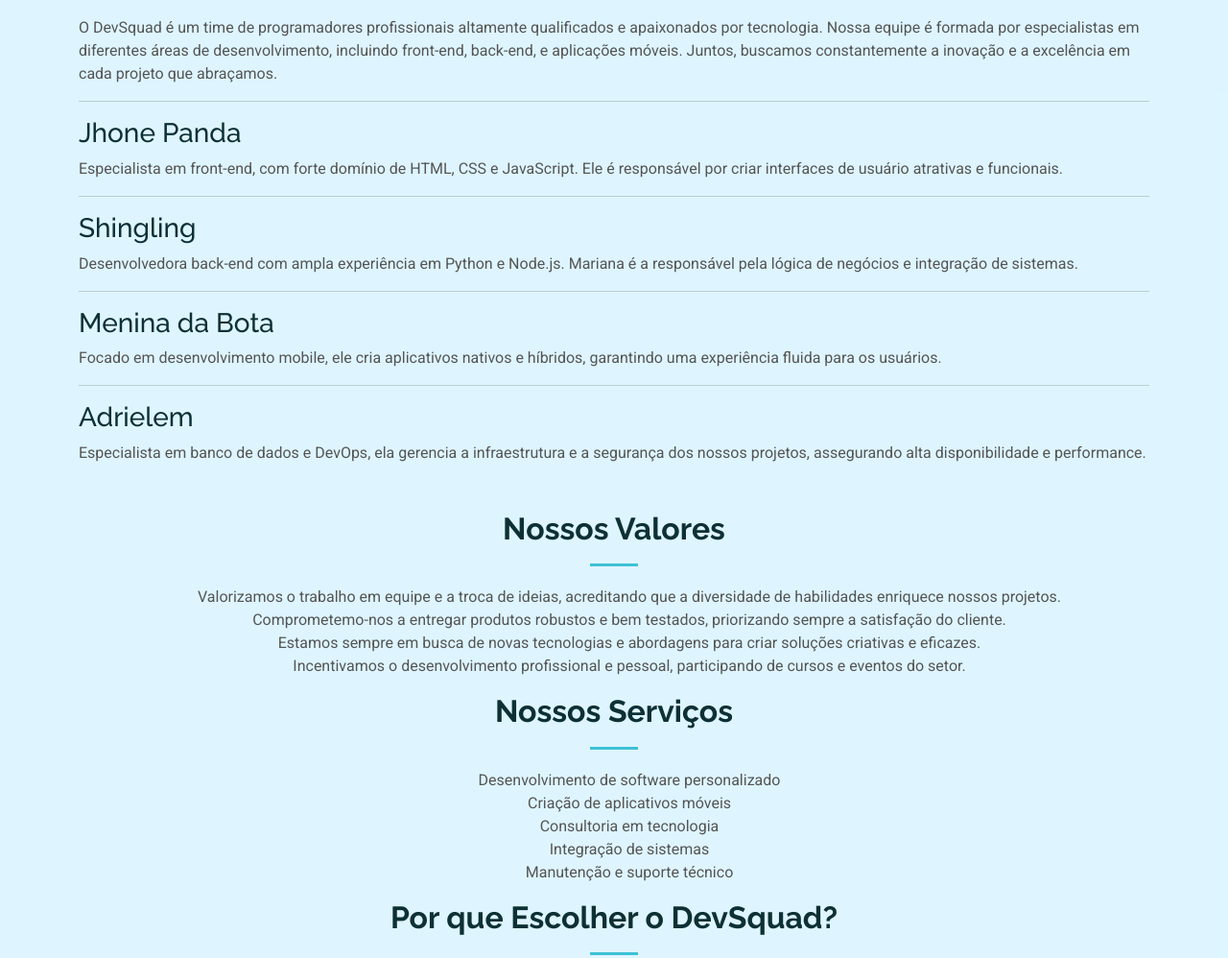
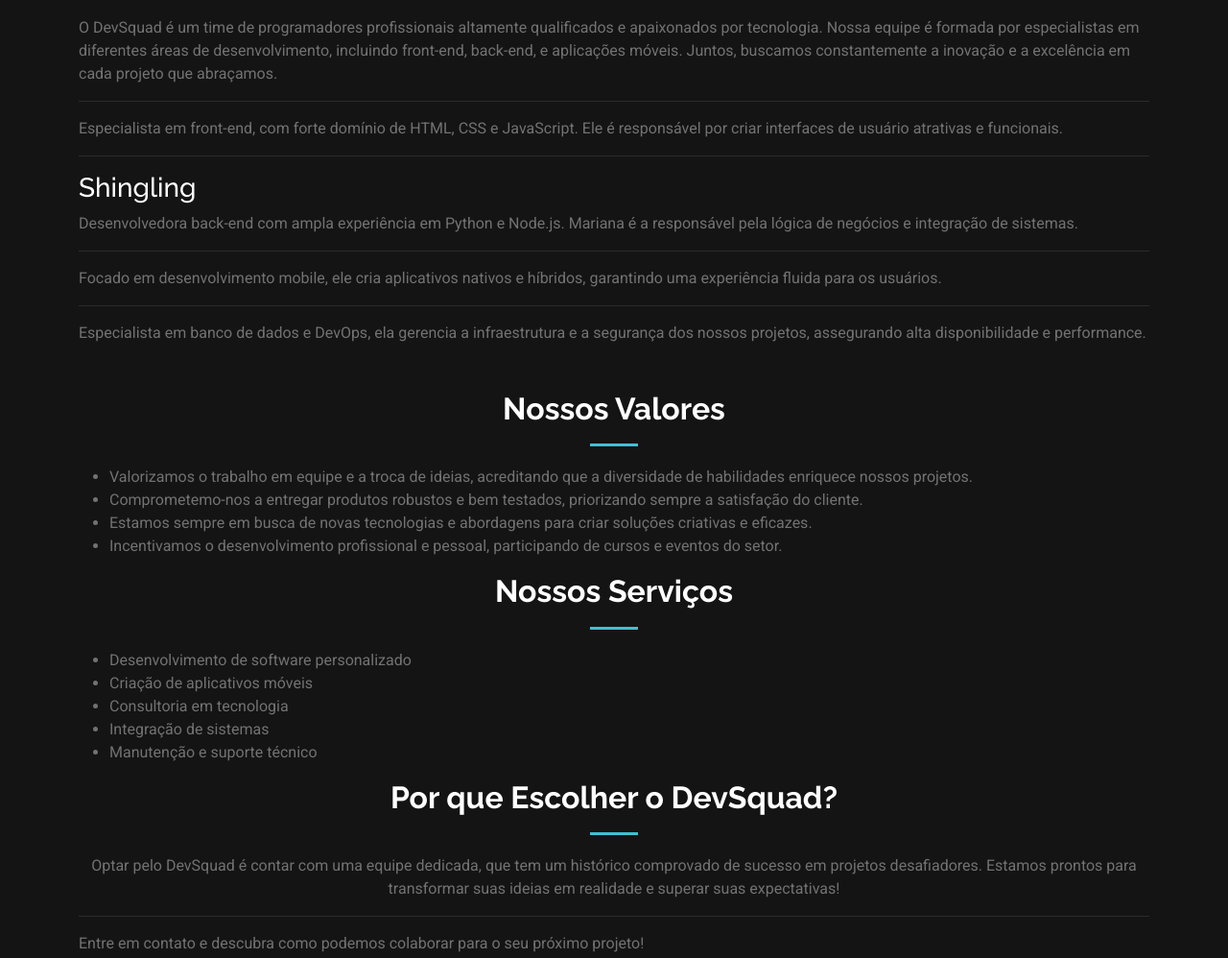
Before and after one commit to luizgustavo101/Escola, a plain HTML site: page Trabalho-template-Bootstrap/index.html in a window 1280 px wide. Shown: the part 921-1919 px from the top of the page at 96% size. Drawn offline with Linux system fonts and the light colour scheme.

Commit message:
atualization

```diff
--- a/Trabalho-template-Bootstrap/assets/css/main.css
+++ b/Trabalho-template-Bootstrap/assets/css/main.css
@@ -19,11 +19,11 @@
 
 /* Global Colors - The following color variables are used throughout the website. Updating them here will change the color scheme of the entire website */
 :root {
-  --background-color: #00b7ff11; /* Background color for the entire website, including individual sections */
-  --default-color: #555555; /* Default color used for the majority of the text content across the entire website */
-  --heading-color: #0d3035; /* Color for headings, subheadings and title throughout the website */
+  --background-color: #000000b7; /* Background color for the entire website, including individual sections */
+  --default-color: #727272; /* Default color used for the majority of the text content across the entire website */
+  --heading-color: #ffffff; /* Color for headings, subheadings and title throughout the website */
   --accent-color: #3ec1d5; /* Accent color that represents your brand on the website. It's used for buttons, links, and other elements that need to stand out */
-  --surface-color: #ffffff; /* The surface color is used as a background of boxed elements within sections, such as cards, icon boxes, or other elements that require a visual separation from the global background. */
+  --surface-color: #000000; /* The surface color is used as a background of boxed elements within sections, such as cards, icon boxes, or other elements that require a visual separation from the global background. */
   --contrast-color: #ffffff; /* Contrast color for text, ensuring readability against backgrounds of accent, heading, or default colors. */
 }
 
@@ -151,7 +151,7 @@ h6 {
 # Global Header
 --------------------------------------------------------------*/
 .header {
-  --background-color: rgba(1, 115, 150, 0.39);
+  --background-color: rgba(0, 0, 0, 0.39);
   --default-color: #ffffff;
   --heading-color: #ffffff;
   color: var(--default-color);
--- a/Trabalho-template-Bootstrap/index.html
+++ b/Trabalho-template-Bootstrap/index.html
@@ -121,7 +121,6 @@
           back-end, e aplicações móveis. Juntos, buscamos constantemente a inovação e a excelência em cada projeto que
           abraçamos.</p>
         <hr>
-        <h3>Jhone Panda</h3>
         <p>Especialista em front-end, com forte domínio de HTML, CSS e JavaScript. Ele é responsável por criar
           interfaces de usuário atrativas e funcionais.</p>
         <hr>
@@ -129,17 +128,15 @@
         <p>Desenvolvedora back-end com ampla experiência em Python e Node.js. Mariana é a responsável pela lógica de
           negócios e integração de sistemas.</p>
         <hr>
-        <h3>Menina da Bota</h3>
         <p>Focado em desenvolvimento mobile, ele cria aplicativos nativos e híbridos, garantindo uma experiência fluida
           para os usuários.</p>
         <hr>
-        <h3>Adrielem</h3>
         <p>Especialista em banco de dados e DevOps, ela gerencia a infraestrutura e a segurança dos nossos projetos,
           assegurando alta disponibilidade e performance.</p>
 
         <h2 class="mt-5 text-center">Nossos Valores</h2>
 
-        <ol class="text-center" style="list-style-type: none;">
+        <ul>
           <li>Valorizamos o trabalho em equipe e a troca de ideias, acreditando que a diversidade de
             habilidades enriquece nossos projetos.</li>
           <li>Comprometemo-nos a entregar produtos robustos e bem testados, priorizando sempre a satisfação
@@ -148,20 +145,15 @@
             eficazes.</li>
           <li>Incentivamos o desenvolvimento profissional e pessoal, participando de cursos e
             eventos do setor.</li>
-        </ol>
-
-
-
-
-
+        </ul>
         <h2 class="text-center">Nossos Serviços</h2>
-        <ol class="text-center" style="list-style-type: none;">
+        <ul>
           <li>Desenvolvimento de software personalizado</li>
           <li>Criação de aplicativos móveis</li>
           <li>Consultoria em tecnologia</li>
           <li>Integração de sistemas</li>
           <li>Manutenção e suporte técnico</li>
-        </ol>
+        </ul>
 
         <h2 class="text-center">Por que Escolher o DevSquad?</h2>
         <p class="text-center">
```
